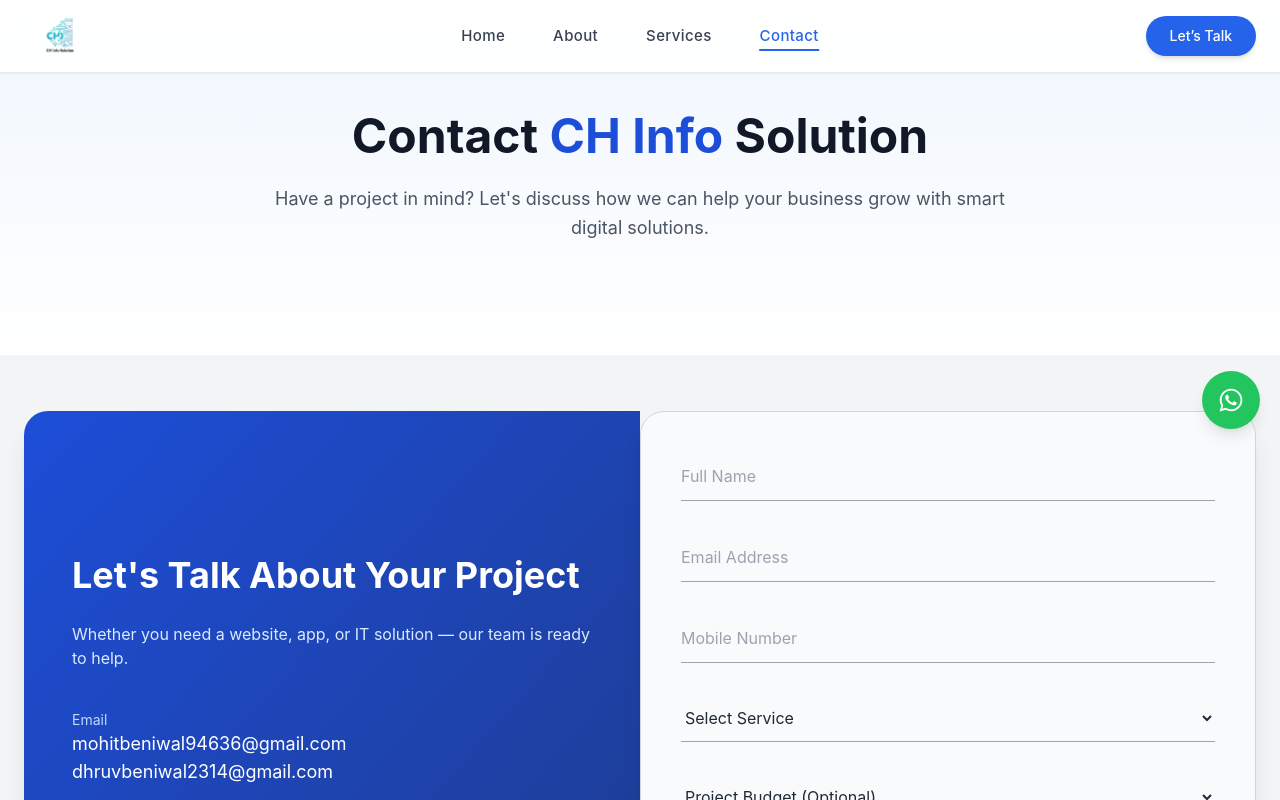
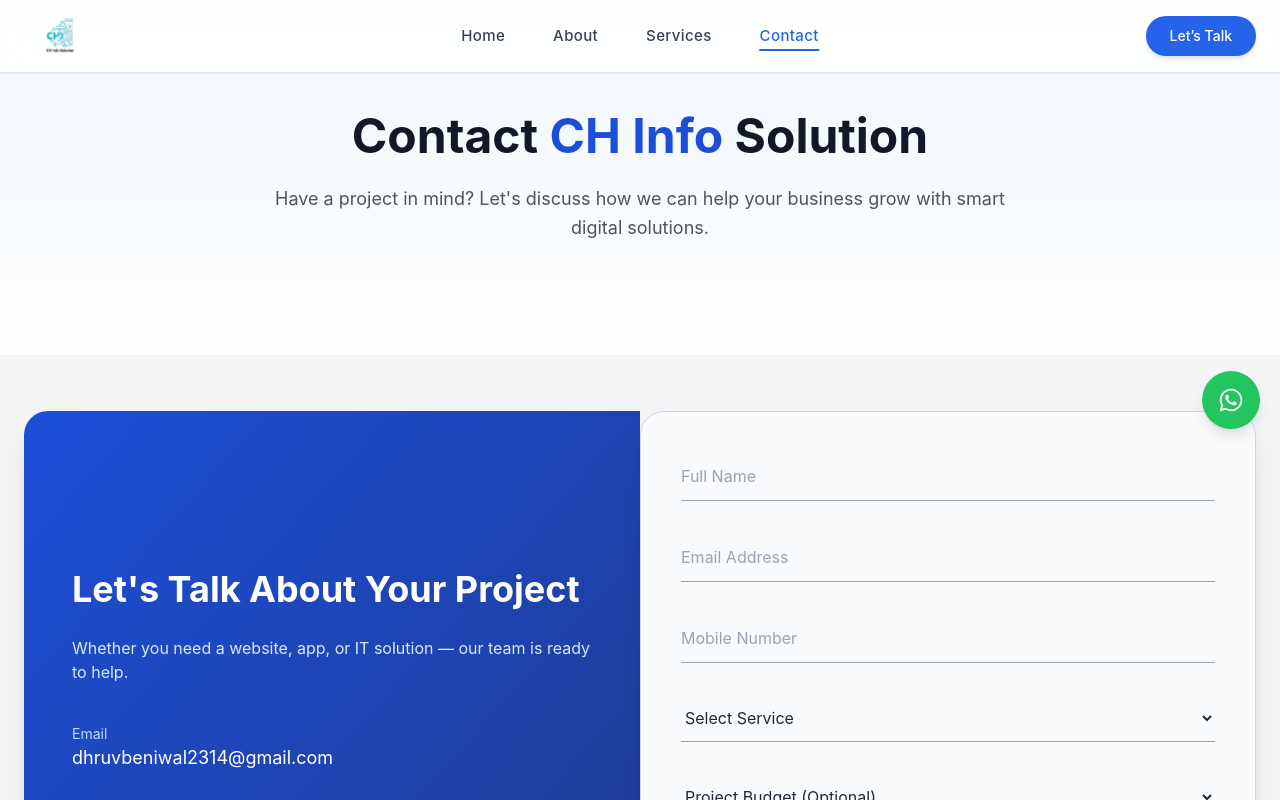
Before and after one commit to Ankush4021/CH-INFO-Solution, a React (Vite) app: page /contact in a window 1280 px wide. Shown: the top 800 px of the page. Built offline with nearby package versions, Linux system fonts and the light colour scheme.

Commit message:
Update email address in ContactSidePanel

```diff
--- a/src/section/ContactPage/ContactMainSection/ContactSidePanel.jsx
+++ b/src/section/ContactPage/ContactMainSection/ContactSidePanel.jsx
@@ -21,7 +21,7 @@
 
                 <div>
                     <p className="text-blue-200 text-sm">Email</p>
-                    <p>mohitbeniwal94636@gmail.com</p>
+
                     <p>dhruvbeniwal2314@gmail.com</p>
                 </div>
 
```
